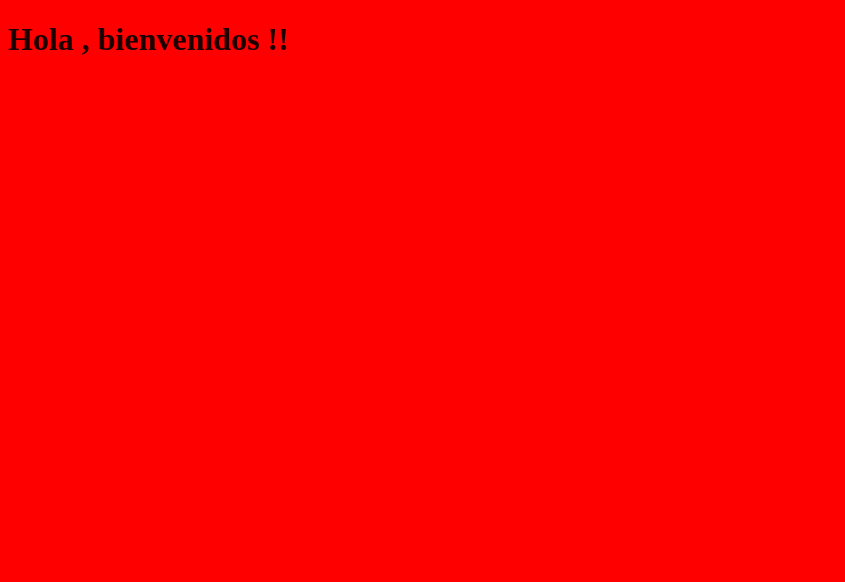
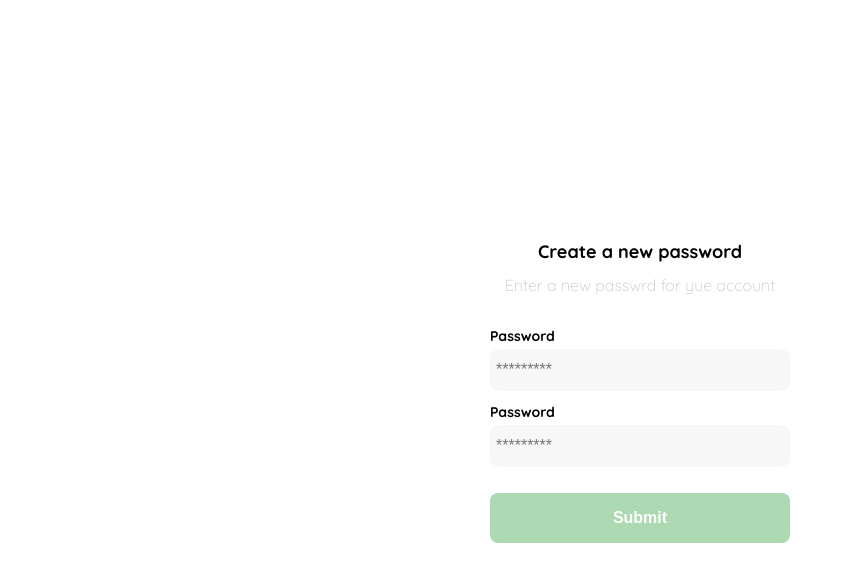
Before and after one commit to Orcha02/react_yardsale, a React app: page / in a window 1280 px wide. Shown: the top 582 px of the page, without its empty margins (0-845 px from the left). Built offline with nearby package versions, Linux system fonts and the light colour scheme.

Commit message:
First mix of react with form of front-end project

```diff
--- a/public/index.html
+++ b/public/index.html
@@ -5,6 +5,9 @@
     <meta charset="UTF-8">
     <meta http-equiv="X-UA-Compatible" content="IE=edge">
     <meta name="viewport" content="width=device-width, initial-scale=1.0">
+    <link rel="preconnect" href="https://fonts.googleapis.com">
+    <link rel="preconnect" href="https://fonts.gstatic.com" crossorigin>
+    <link href="https://fonts.googleapis.com/css2?family=Quicksand:wght@300;500;700&display=swap" rel="stylesheet">
     <title>React Yardsale</title>
 </head>
 
--- a/src/components/App.jsx
+++ b/src/components/App.jsx
@@ -1,10 +1,14 @@
-import React from 'react';
-import '../styles/global.scss';
+import React from "react";
+import Layout from "../containers/Layout";
+import Login from "../containers/Login";
+import "../styles/global.css";
 
 const App = () => {
-    return (
-        <h1>Hola , bienvenidos !!</h1>
-    );
-}
+  return (
+    <Layout>
+      <Login />
+    </Layout>
+  );
+};
 
 export default App;
--- /dev/null
+++ b/src/containers/Layout.jsx
@@ -0,0 +1,11 @@
+import React from "react";
+
+const Layout = ({ children }) => {
+  return (
+    <div className="Layout">
+      {children}
+    </div>
+  );
+};
+
+export default Layout;
--- /dev/null
+++ b/src/containers/Login.jsx
@@ -0,0 +1,41 @@
+import React from "react";
+import "../styles/Login.scss";
+
+const Login = () => {
+  return (
+    <div className="login">
+      <div className="form-container">
+        <img src="./logos/logo_yard_sale.svg" alt="logo" className="logo" />
+        <h1 className="title">Create a new password</h1>
+        <p className="subtitle">Enter a new passwrd for yue account</p>
+        <form action="/" className="form">
+          <label htmlFor="password" className="label">
+            Password
+          </label>
+          <input
+            type="password"
+            id="password"
+            placeholder="*********"
+            className="input input-password"
+          />
+          <label htmlFor="new-password" className="label">
+            Password
+          </label>
+          <input
+            type="password"
+            id="new-password"
+            placeholder="*********"
+            className="input input-password"
+          />
+          <input
+            type="submit"
+            defaultValue="Confirm"
+            className="primary-button login-button"
+          />
+        </form>
+      </div>
+    </div>
+  );
+};
+
+export default Login;
--- /dev/null
+++ b/src/styles/Login.scss
@@ -0,0 +1,69 @@
+@import 'vars';
+.login {
+  width: 100%;
+  height: 100vh;
+  display: grid;
+  place-items: center;
+}
+.form-container {
+  display: grid;
+  grid-template-rows: auto 1fr auto;
+  width: 300px;
+}
+.logo {
+  width: 150px;
+  margin-bottom: 48px;
+  justify-self: center;
+  display: none;
+}
+.title {
+  font-size: var(--lg);
+  margin-bottom: 12px;
+  text-align: center;
+}
+.subtitle {
+  color: var(--very-light-pink);
+  font-size: var(--md);
+  font-weight: 300;
+  margin-top: 0;
+  margin-bottom: 32px;
+  text-align: center;
+}
+.form {
+  display: flex;
+  flex-direction: column;
+}
+.label {
+  font-size: var(--sm);
+  font-weight: bold;
+  margin-bottom: 4px;
+}
+.input {
+  background-color: var(--text-input-field);
+  border: none;
+  border-radius: 8px;
+  height: 30px;
+  font-size: var(--md);
+  padding: 6px;
+  margin-bottom: 12px;
+}
+.primary-button {
+  background-color: var(--hospital-green);
+  border-radius: 8px;
+  border: none;
+  color: var(--white);
+  width: 100%;
+  cursor: pointer;
+  font-size: var(--md);
+  font-weight: bold;
+  height: 50px;
+}
+.login-button {
+  margin-top: 14px;
+  margin-bottom: 30px;
+}
+@media (max-width: 640px) {
+  .logo {
+    display: block;
+  }
+}
--- /dev/null
+++ b/src/styles/_vars.scss
@@ -0,0 +1,10 @@
+:root {
+  --white: #ffffff;
+  --black: #000000;
+  --very-light-pink: #c7c7c7;
+  --text-input-field: #f7f7f7;
+  --hospital-green: #acd9b2;
+  --sm: 14px;
+  --md: 16px;
+  --lg: 18px;
+}
--- /dev/null
+++ b/src/styles/global.css
@@ -0,0 +1,4 @@
+body {
+  margin: 0;
+  font-family: "Quicksand", sans-serif;
+}
--- a/src/styles/global.scss
+++ /dev/null
@@ -1,7 +0,0 @@
- $base-color: #ff0000;
- $color: rgb(black, 0.88);
-
-body {
-    background-color: $base-color;
-    color: $color;
-}
--- a/webpack.config.js
+++ b/webpack.config.js
@@ -30,7 +30,7 @@
 				]
 			},
 			{
-				test: /\.s[ac]ss$/i,
+				test: /\.(css|scss)$/,
 				use: [
 					"style-loader",
 					"css-loader",
```
Also changed, not shown: 1 other file (tests, documents, lock files or other folders).
